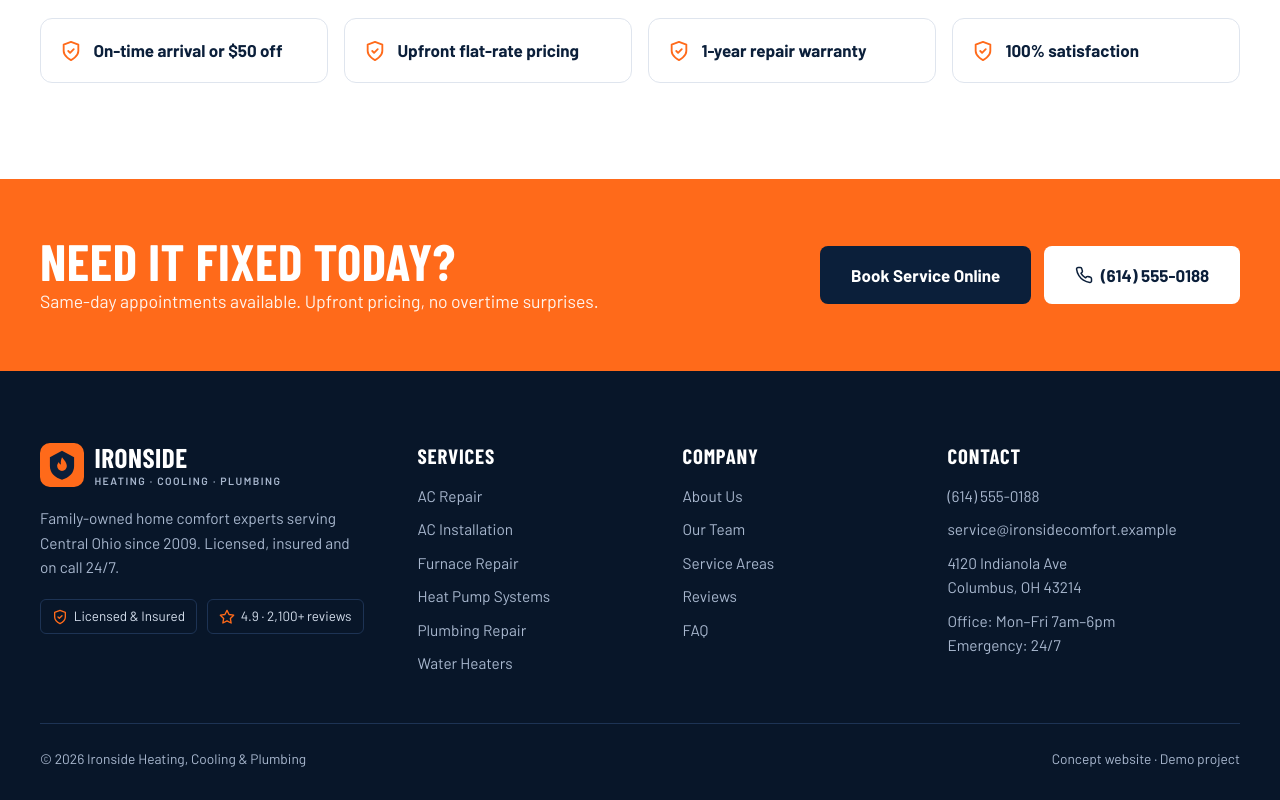
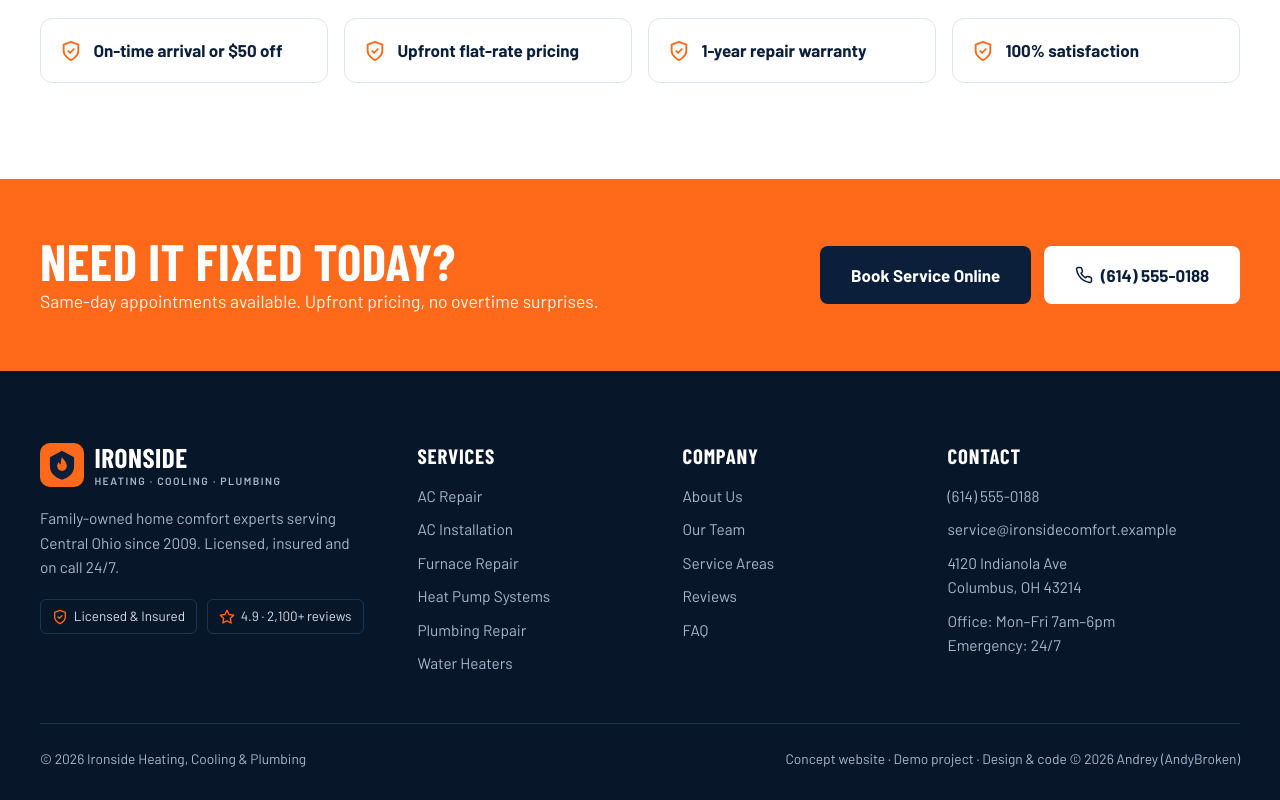
Before and after one commit to AndyBroken/ironside-hvac-plumbing, a plain HTML site: page about.html in a window 1280 px wide. Shown: the part 3386-4186 px from the top of the page. Drawn offline with nearby package versions, Linux system fonts and the light colour scheme; a web font is replaced by a local one.

Commit message:
Add copyright notice and all-rights-reserved license

```diff
--- a/assets/data.js
+++ b/assets/data.js
@@ -1,3 +1,4 @@
+/*! © 2026 Andrey (github.com/AndyBroken). All rights reserved. Concept / demo project, see LICENSE. */
 const IMG = (id, w = 900) => `https://images.unsplash.com/photo-${id}?auto=format&fit=crop&w=${w}&q=80`;
 const PHONE = '(614) 555-0188', TEL = 'tel:+16145550188', EMAIL = 'service@ironsidecomfort.example';
 
--- a/assets/main.js
+++ b/assets/main.js
@@ -1,3 +1,4 @@
+/*! © 2026 Andrey (github.com/AndyBroken). All rights reserved. Concept / demo project, see LICENSE. */
 // Shared header / footer so every page stays in sync
 const LOGO = `<svg viewBox="0 0 40 40" aria-hidden="true"><rect width="40" height="40" rx="9" fill="#ff6a1a"/><path d="M20 7 9 13v8c0 6.5 4.6 10.6 11 12.5 6.4-1.9 11-6 11-12.5v-8z" fill="#0b1f3a"/><path d="M20 13c2.6 3.2 4.4 5.3 4.4 8a4.4 4.4 0 0 1-8.8 0c0-1.4.6-2.6 1.6-3.8.2 1.4 1 2.2 1.9 2.4-.6-2.3.1-4.4.9-6.6z" fill="#ff6a1a"/></svg>`;
 const page = document.body.dataset.page;
@@ -42,7 +43,7 @@ document.getElementById('footer').outerHTML = `
       <div><h5>Company</h5><ul><li><a href="about.html">About Us</a></li><li><a href="about.html#team">Our Team</a></li><li><a href="areas.html">Service Areas</a></li><li><a href="reviews.html">Reviews</a></li><li><a href="reviews.html#faq">FAQ</a></li></ul></div>
       <div><h5>Contact</h5><ul><li><a href="${TEL}">${PHONE}</a></li><li><a href="mailto:${EMAIL}">${EMAIL}</a></li><li>4120 Indianola Ave<br>Columbus, OH 43214</li><li>Office: Mon–Fri 7am–6pm<br>Emergency: 24/7</li></ul></div>
     </div>
-    <div class="foot-bottom"><span>© ${new Date().getFullYear()} Ironside Heating, Cooling &amp; Plumbing</span><span>Concept website · Demo project</span></div>
+    <div class="foot-bottom"><span>© ${new Date().getFullYear()} Ironside Heating, Cooling &amp; Plumbing</span><span>Concept website · Demo project · Design &amp; code © 2026 Andrey (AndyBroken)</span></div>
   </div>
 </footer>
 <a href="${TEL}" class="fab-call" aria-label="Call now">${icon('phone', 22)}</a>
--- a/assets/styles.css
+++ b/assets/styles.css
@@ -1,3 +1,4 @@
+/*! © 2026 Andrey (github.com/AndyBroken). All rights reserved. Concept / demo project, see LICENSE. */
 :root{
   --navy:#0b1f3a; --navy-2:#132c50; --orange:#ff6a1a; --orange-dark:#e5560a; --sky:#e8eef7; --bg:#f5f7fb; --white:#fff;
   --text:#0f1b2d; --muted:#5b6b82; --line:#dfe5ee; --radius:12px; --shadow:0 20px 50px -24px rgba(11,31,58,.35);
```
Also changed, not shown: about.html (+1 -0 lines), areas.html (+1 -0 lines), contact.html (+1 -0 lines), index.html (+1 -0 lines), reviews.html (+1 -0 lines), service.html (+1 -0 lines), services.html (+1 -0 lines), 2 other files.
